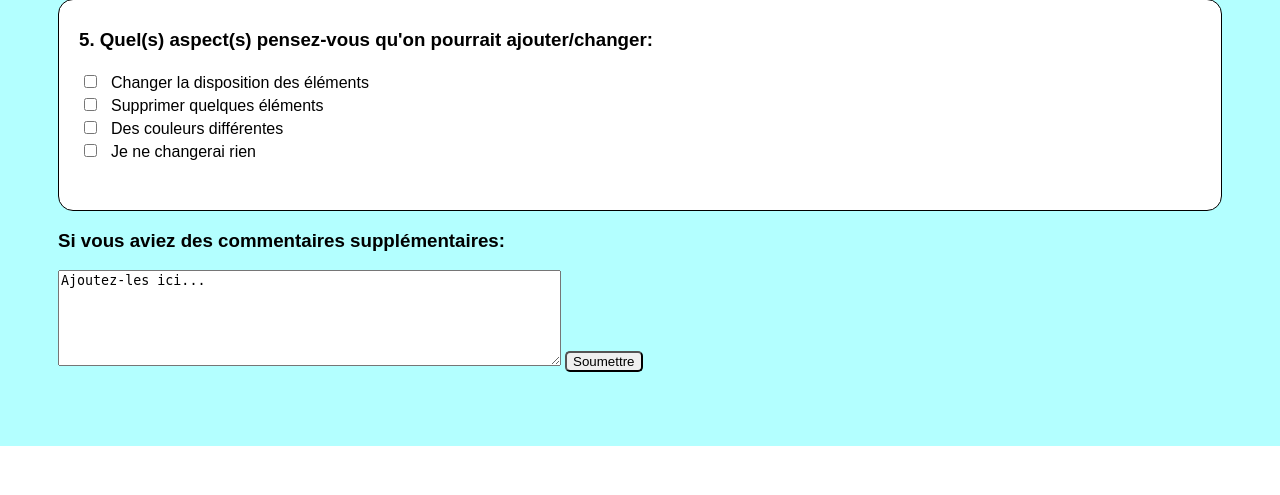
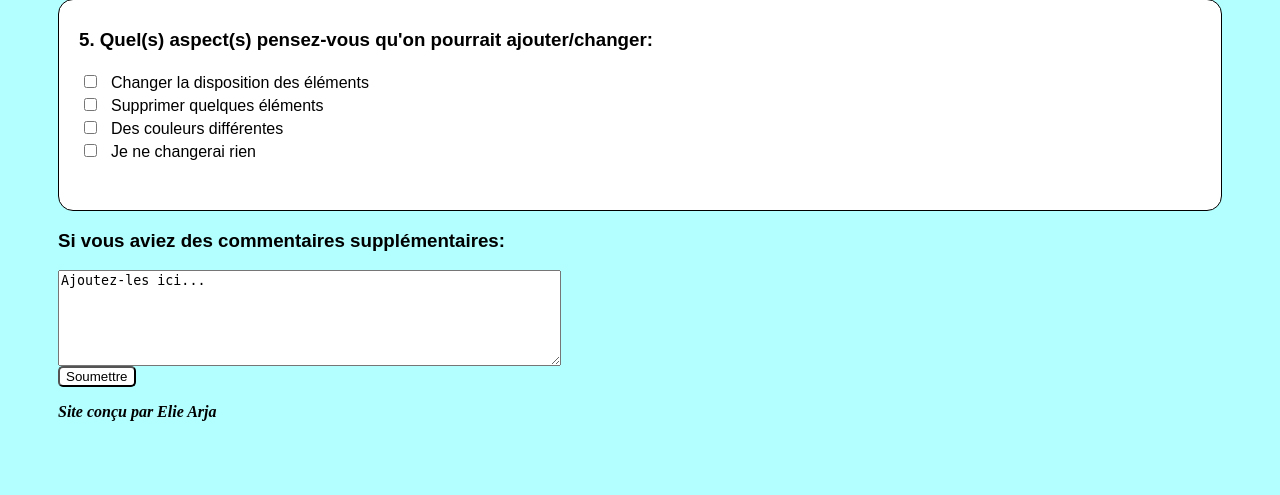
Before and after one commit to earja087/earja087.github.io, a web app: file index.html in a window 1280 px wide. Shown: the part 1381-1876 px from the top of the page. Before the commit the page ends 1827 px from the top, so only its background shows below. Run offline with its HTML, style and script files only (its server is not run), Linux system fonts and the light colour scheme.

Commit message:
Addition and cleanup

```diff
--- a/index.html
+++ b/index.html
@@ -149,7 +149,10 @@
     <!-- Question 6 - Commentaires -->
     <h3 class="question">Si vous aviez des commentaires supplémentaires:</h3>
     <textarea rows="6" cols="60" name="comment" form="usrform">Ajoutez-les ici...</textarea>
+    <br>
     <button type="button" id="btnSubmit">Soumettre</button>
+    <br>
+    <p><i><b>Site conçu par Elie Arja</b></i></p>
   </form>
 </body>
 </html>
--- a/styles/style.css
+++ b/styles/style.css
@@ -61,6 +61,7 @@ td:nth-child(even) {
 
 #btnSubmit {
   text-align: center;
+  background-color: white;
   border-radius: 5px;
 }
 
```
